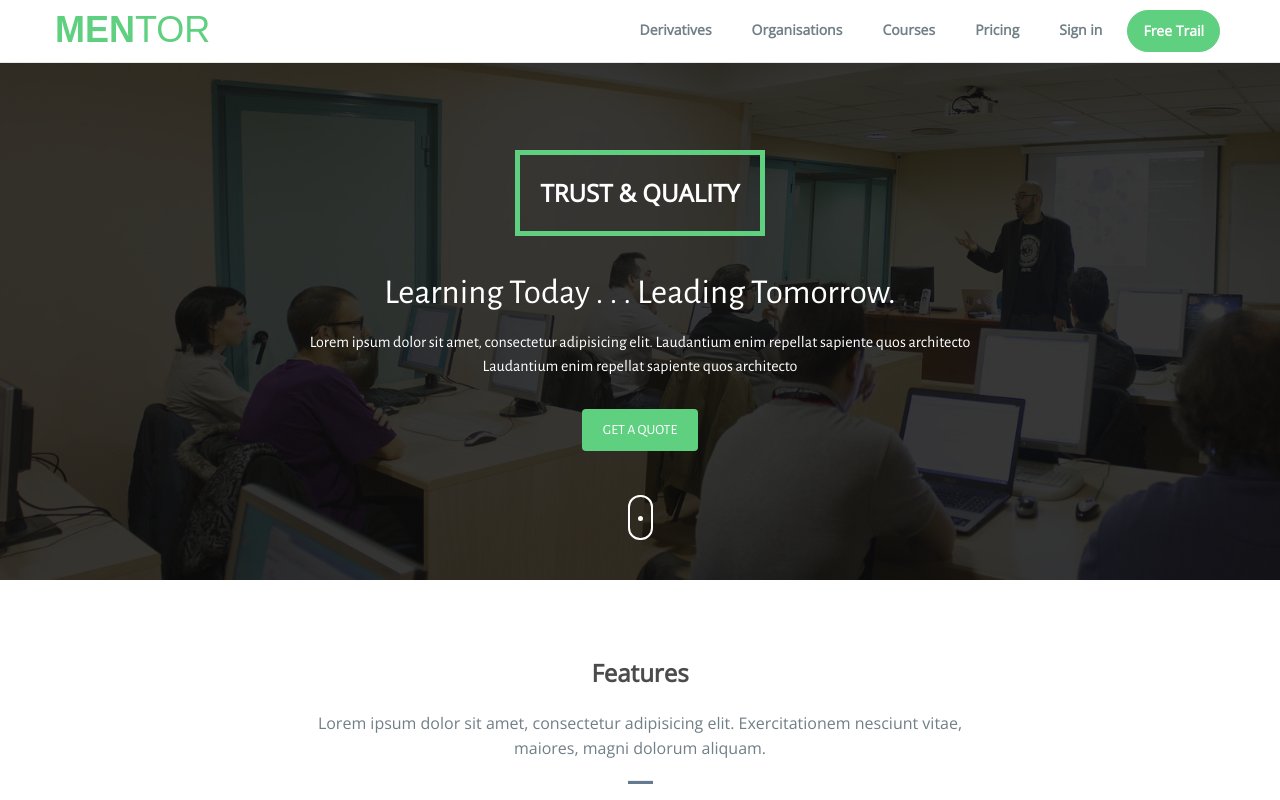
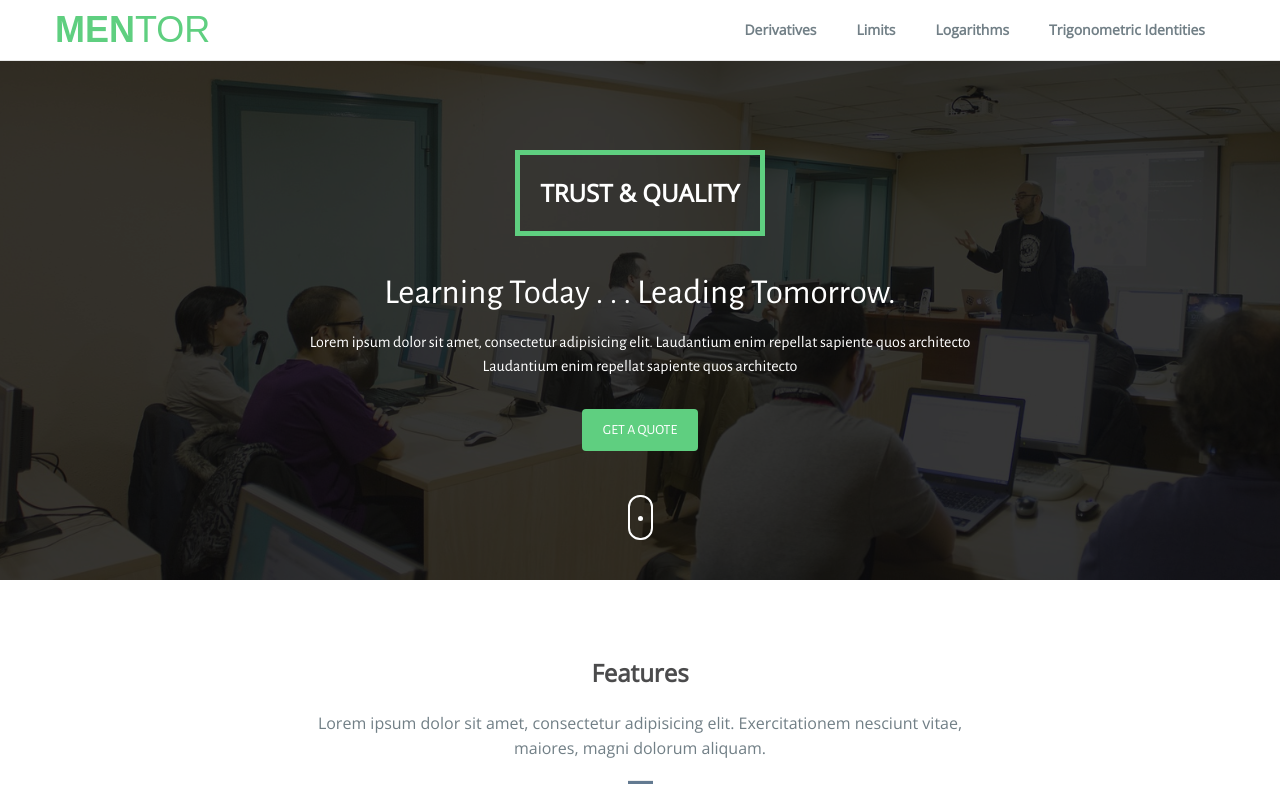
Before and after one commit to kelsie0197/Cp-202-Assignment-5, a website: page index.html in a window 1280 px wide. Shown: the top 800 px of the page. Drawn offline with nearby package versions, Linux system fonts and the light colour scheme; a web font is replaced by a local one.

Commit message:
Add files via upload

```diff
--- a/index.html
+++ b/index.html
@@ -36,11 +36,9 @@
       <div class="collapse navbar-collapse" id="myNavbar">
         <ul class="nav navbar-nav navbar-right">
           <li><a href="#feature">Derivatives</a></li>
-          <li><a href="#organisations">Organisations</a></li>
-          <li><a href="#courses">Courses</a></li>
-          <li><a href="#pricing">Pricing</a></li>
-          <li><a href="#" data-target="#login" data-toggle="modal">Sign in</a></li>
-          <li class="btn-trial"><a href="#footer">Free Trail</a></li>
+          <li><a href="#organisations">Limits</a></li>
+          <li><a href="#courses">Logarithms</a></li>
+          <li><a href="#pricing">Trigonometric Identities</a></li>
         </ul>
       </div>
     </div>
```
